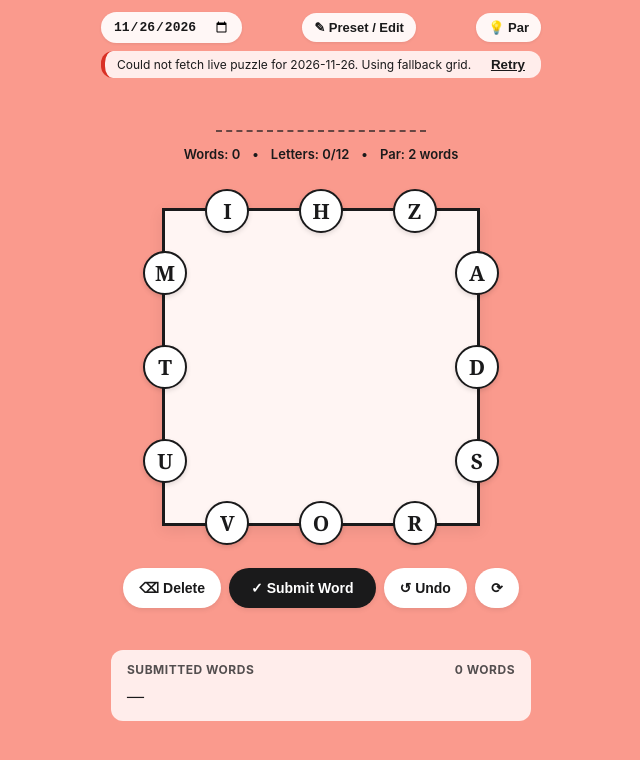
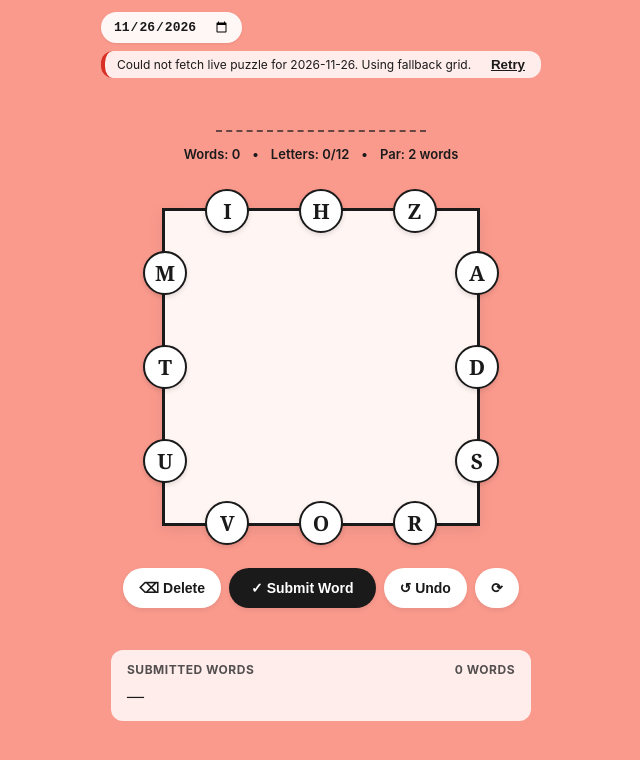
Before and after one commit to colin-hue/musical-palm-tree, a plain HTML site: page Letterboxed/game.html in a window 1280 px wide. Shown: the whole page, without its empty margins (319-959 px from the left). Drawn offline with Linux system fonts and the light colour scheme; no server answers.

Commit message:
forgot ro remove buttons on top bar - done so now

```diff
--- a/Letterboxed/game.html
+++ b/Letterboxed/game.html
@@ -317,8 +317,8 @@
 
   <div class="top-bar">
     <input type="date" id="datePicker" class="date-input" />
-    <button class="pill-btn" id="openEditBtn">✎ Preset / Edit</button>
-    <button class="pill-btn" id="hintBtn">💡 Par</button>
+    <button class="pill-btn" id="openEditBtn" style="display:none">✎ Preset / Edit</button>
+    <button class="pill-btn" id="hintBtn" style="display:none">💡 Par</button>
   </div>
 
   <div class="status-banner status-fetching" id="statusBanner">
```
